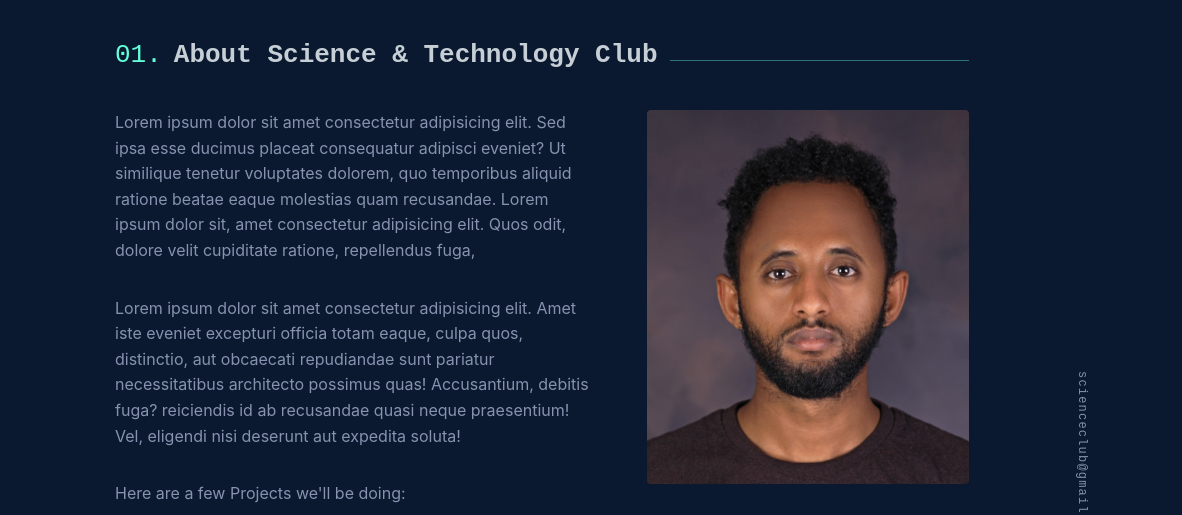
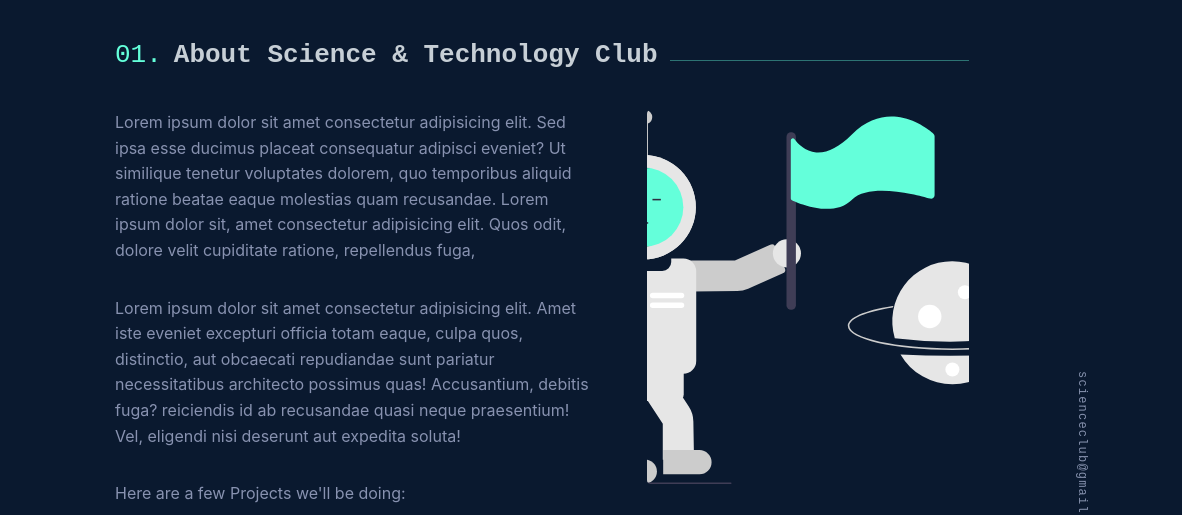
Before and after one commit to abivmsul/scienceclub, a plain HTML site: page index.html in a window 1280 px wide. In both pictures the pointer is over the element 906 px from the left and 1135 px from the top of the page. Shown: the part 838-1353 px from the top of the page, 98-1280 px from the left. Drawn offline with nearby package versions, Linux system fonts and the light colour scheme.

```diff
--- a/css/style.css
+++ b/css/style.css
@@ -255,7 +255,7 @@ body {
   color: #fff;
 }
 .inner-img:hover {
-  background-image: url(../img/benji.JPG);
+  background-image: url(../img/astro.svg);
 }
 
 .list {
```
